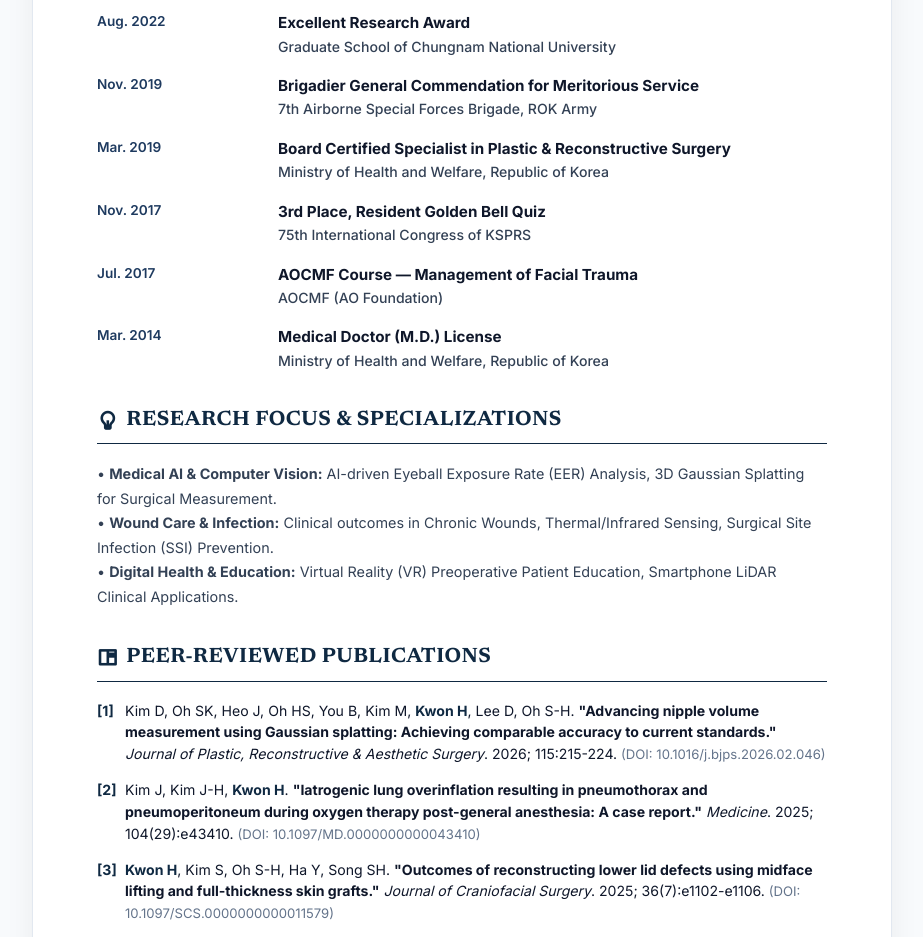
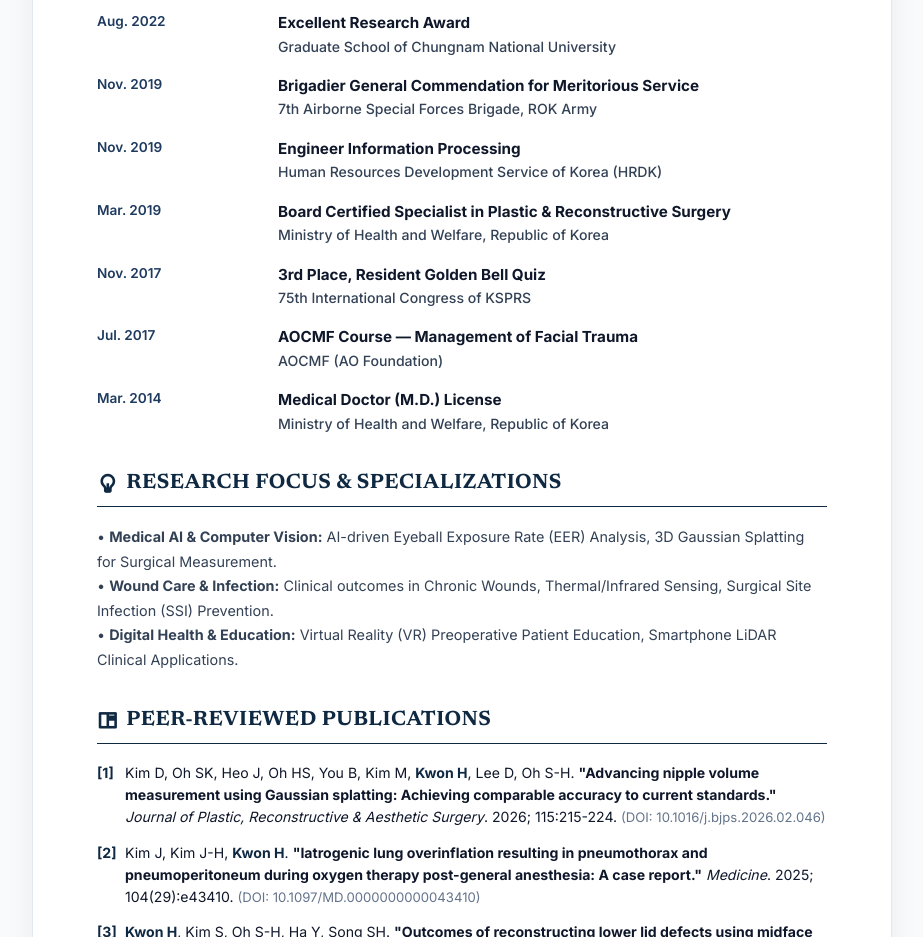
Before and after one commit to HyeokjaeKwon26/HyeokjaeKwon26.github.io, a plain HTML site: page cv.html in a window 1280 px wide. Shown: the part 1460-2397 px from the top of the page, without its empty margins (178-1101 px from the left). Drawn offline with nearby package versions, Linux system fonts and the light colour scheme.

Commit message:
Add Engineer Information Processing certification (Nov. 2019) to index.html and cv.html

```diff
--- a/cv.html
+++ b/cv.html
@@ -387,6 +387,10 @@
         <div><div class="cv-role">Brigadier General Commendation for Meritorious Service</div><div class="cv-org">7th Airborne Special Forces Brigade, ROK Army</div></div>
       </div>
       <div class="cv-item">
+        <div class="cv-date">Nov. 2019</div>
+        <div><div class="cv-role">Engineer Information Processing</div><div class="cv-org">Human Resources Development Service of Korea (HRDK)</div></div>
+      </div>
+      <div class="cv-item">
         <div class="cv-date">Mar. 2019</div>
         <div><div class="cv-role">Board Certified Specialist in Plastic & Reconstructive Surgery</div><div class="cv-org">Ministry of Health and Welfare, Republic of Korea</div></div>
       </div>
```
Also changed, not shown: index.html (+4 -0 lines).
